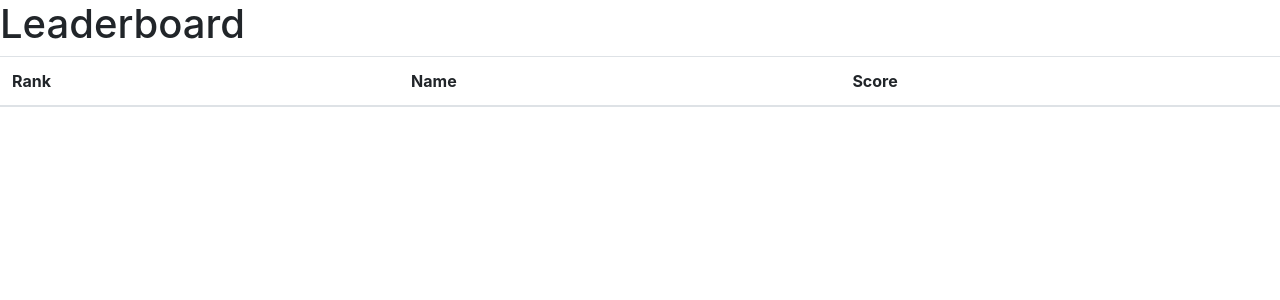
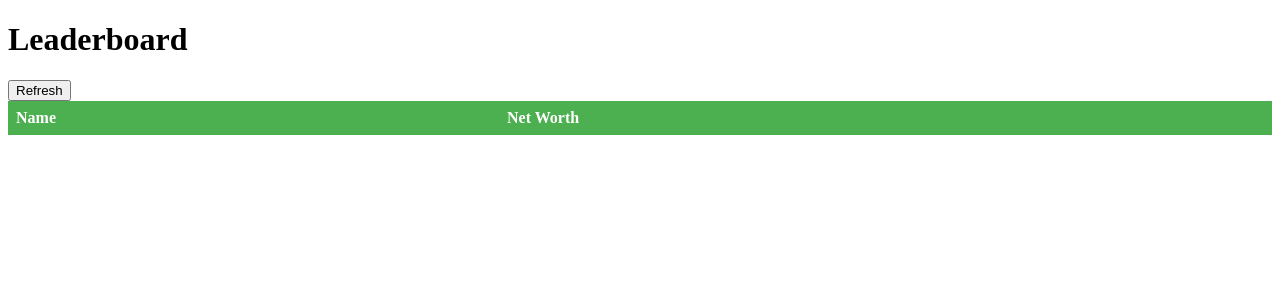
Before and after one commit to CS222-UIUC/course-project-vegetationorange, a Flask app: template templates/leaderboard.html in a window 1280 px wide. Shown: the top 300 px of the page. Run offline with Flask 2, Linux system fonts and the light colour scheme; the template is opened without the code that fills it, so the values that code supplies are empty; parts of the project's set-up code (start-up, migrations or seed data) failed here and were passed over; some libraries are stand-ins or nearby versions.

Commit message:
Leaderboard Base Functionality Complete

```diff
--- a/server.py
+++ b/server.py
@@ -3,6 +3,11 @@ import apis.finnhub_requests
 
 import firebase_admin
 from firebase_admin import credentials, auth, db
+
+from collections import defaultdict
+import operator
+
+
 
 import json
 
@@ -178,9 +183,36 @@ def sell():
     net_worth, new_obj = user_stock_info(user_object)
     return render_template("dash.html",message=message, username = username, info=new_obj, net_worth=net_worth)
 
-@app.route('/leaderboard')
+@app.route('/leaderboard', methods=['POST', 'GET'])
 def leaderboard():
-    return render_template('leaderboard.html')
+    if request.method == "POST":
+        # Retrieve user data and calculate net worth
+
+        data = db.reference('users/').get()
+
+        leaderboard = {}
+        for username in data:
+            cash = float(data[username]["assets"]["cash"])
+            leaderboard[username] = cash
+
+        sorted_leaderboard = dict(sorted(leaderboard.items(), key=lambda item: item[1], reverse=True))
+
+        # Create an HTML table string
+        table = '<table>\n<tr><th>Name</th><th>Net Worth</th></tr>\n'
+        for user, net_worth in sorted_leaderboard.items():
+            table += f'<tr><td>{user}</td><td>{net_worth:.2f}</td></tr>\n'
+        table += '</table>'
+
+        # Return the HTML table as a response
+        return table, 200, {'Content-Type': 'text/html'}
+    else:
+        ref = db.reference("/users/")
+        print(ref)
+        return render_template("leaderboard.html")
+
+
+if __name__ == '__main__':
+    app.run(debug=True)
 
 @app.route('/<path:path>')
 def catch_all(path):
--- a/templates/dash.html
+++ b/templates/dash.html
@@ -35,6 +35,9 @@
             </li>
             <li class="nav-item">
                 <a class="nav-link disabled" href="#">Disabled</a>
+            </li>
+            <li class="nav-item">
+              <a class="nav-link" href="/leaderboard"> Leaderboard</a>
             </li>
             </ul>
         </div>
--- a/templates/leaderboard.html
+++ b/templates/leaderboard.html
@@ -1,62 +1,46 @@
 <!DOCTYPE html>
 <html>
   <head>
+    <meta charset="UTF-8">
     <title>Leaderboard</title>
-	<link rel="stylesheet" href="https://stackpath.bootstrapcdn.com/bootstrap/4.3.1/css/bootstrap.min.css">
+    <style>
+      table {
+        border-collapse: collapse;
+        width: 100%;
+      }
+      th, td {
+        text-align: left;
+        padding: 8px;
+      }
+      th {
+        background-color: #4CAF50;
+        color: white;
+      }
+      tr:nth-child(even) {
+        background-color: #f2f2f2;
+      }
+    </style>
   </head>
   <body>
     <h1>Leaderboard</h1>
-	<table class="table">
-		<thead>
-			<tr>
-				<th>Rank</th>
-				<th>Name</th>
-				<th>Score</th>
-			</tr>
-		</thead>
-		<tbody id="leaderboard-body">
-		</tbody>
-	</table>
-
-	<!-- Firebase SDK -->
-	<script src="https://www.gstatic.com/firebasejs/8.6.5/firebase-app.js"></script>
-	<script src="https://www.gstatic.com/firebasejs/8.6.5/firebase-database.js"></script>
+    <button onclick="refreshLeaderboard()">Refresh</button>
+    <div id="leaderboard"></div>
 
     <script>
-		// Initialize Firebase
-        const firebaseConfig = {
-        apiKey: "AIzaSyDLtNSujmY09nSwqaJGStYAF03_8u1adBQ",
-        authDomain: "stonks-42c27.firebaseapp.com",
-        databaseURL: "https://stonks-42c27-default-rtdb.firebaseio.com",
-        projectId: "stonks-42c27",
-        storageBucket: "stonks-42c27.appspot.com",
-        messagingSenderId: "352353880892",
-        appId: "1:352353880892:web:ad7f3b8a0a733705952c39",
-        measurementId: "G-7XZ7S4TMGD"
+      function refreshLeaderboard() {
+        // Make a POST request to the Flask endpoint
+        var xhr = new XMLHttpRequest();
+        xhr.open("POST", "/leaderboard");
+        xhr.onload = function() {
+          // Parse the response and generate the leaderboard table
+          var tableData = xhr.responseText;
+          var leaderboardDiv = document.getElementById("leaderboard");
+          leaderboardDiv.innerHTML = tableData;
         };
-
-		firebase.initializeApp(firebaseConfig);
-
-		// Get leaderboard data from Firebase
-		const leaderboardRef = firebase.database().ref('leaderboard');
-		leaderboardRef.on('value', (snapshot) => {
-			const leaderboardData = snapshot.val();
-
-			// Format the data and populate the table
-			let rank = 1;
-			let tableHtml = '';
-			Object.entries(leaderboardData).sort((a, b) => b[1].score - a[1].score).forEach(([key, value]) => {
-				tableHtml += `
-					<tr>
-						<td>${rank}</td>
-						<td>${value.name}</td>
-						<td>${value.score}</td>
-					</tr>
-				`;
-				rank++;
-			});
-			document.getElementById('leaderboard-body').innerHTML = tableHtml;
-		});
+        xhr.send();
+      }
+      // Load the leaderboard when the page is first loaded
+      refreshLeaderboard();
     </script>
   </body>
 </html>
--- a/templates/stocks.html
+++ b/templates/stocks.html
@@ -34,6 +34,7 @@
               <a class="nav-link" href="/stocks">Stock Lookup</a>
             </li>
             <li class="nav-item">
+
                 <a class="nav-link disabled" href="#">Disabled</a>
             </li>
             </ul>
```
Lines whose indentation alone changed are shown as unchanged.
